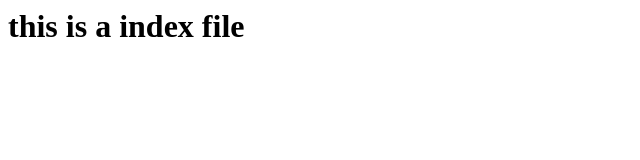
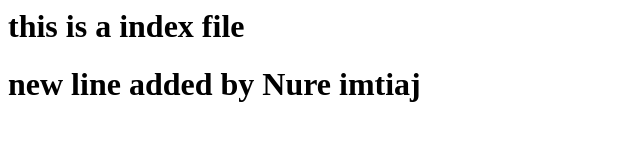
Before and after one commit to nure-imtiaj/firstrepository, a plain HTML site: page index.html in a window 1280 px wide. Shown: the whole page, without its empty margins (0-640 px from the left). Drawn offline with Linux system fonts and the light colour scheme.

Commit message:
index file modified

```diff
--- a/index.html
+++ b/index.html
@@ -1 +1,2 @@
 <h1>this is a index file</h1>
+<h1>new line added by Nure imtiaj</h1>
```
